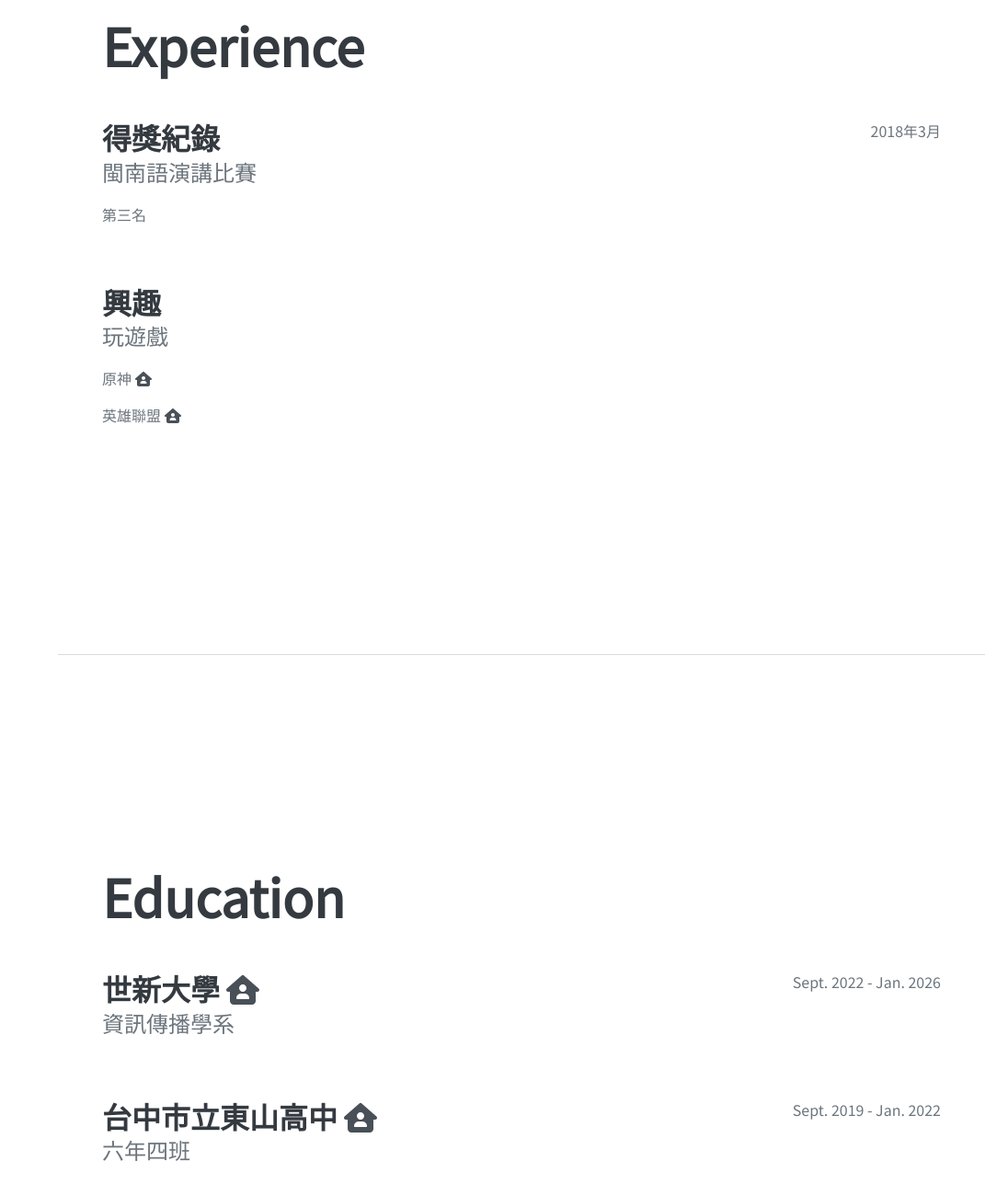
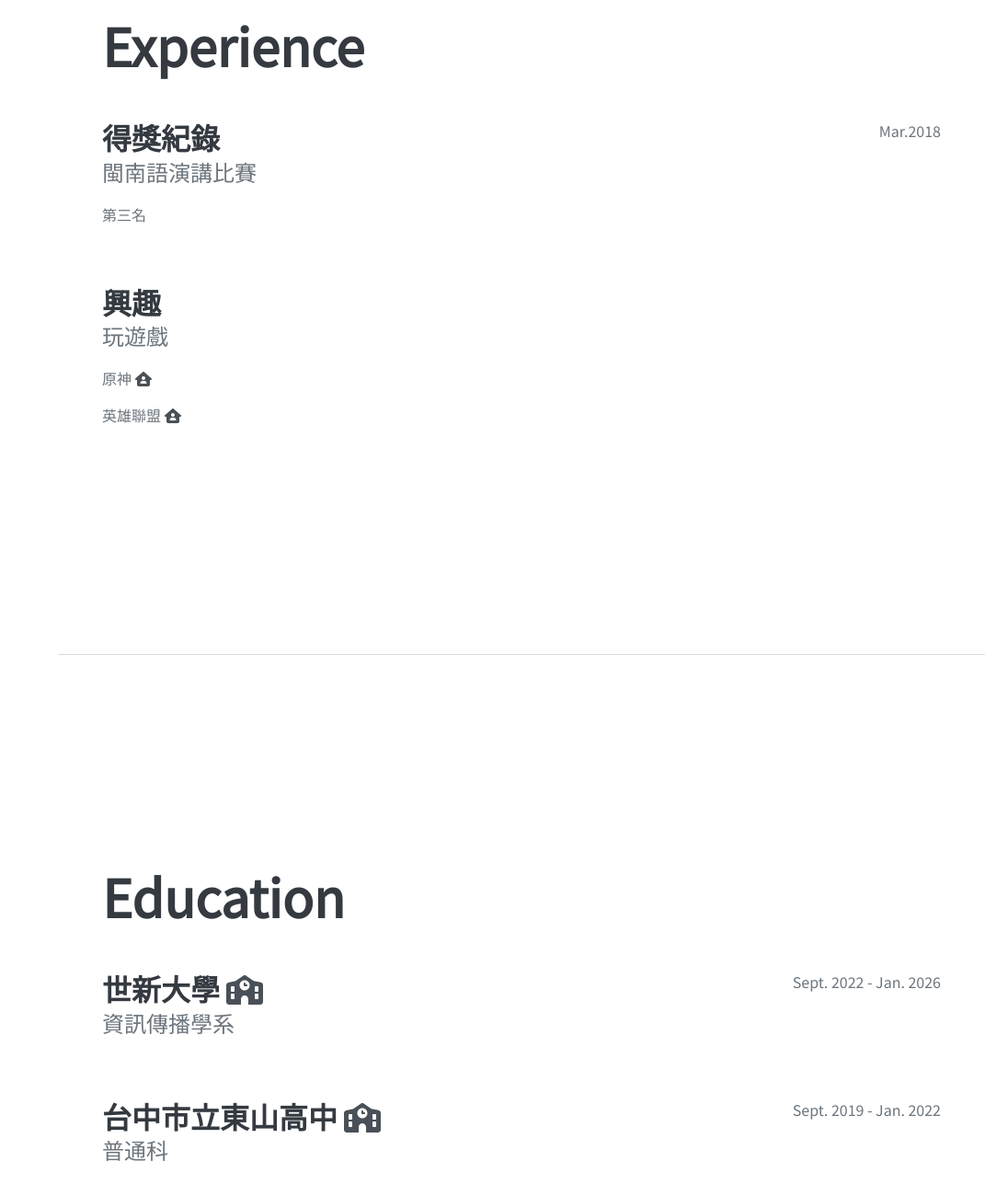
Before and after one commit to zhqautumn0331/zhqautumn0331.github.io, a plain HTML site: page index.html in a window 1280 px wide. Shown: the part 890-2190 px from the top of the page at 92% size, without its empty margins (209-1280 px from the left). Drawn offline with nearby package versions, Linux system fonts and the light colour scheme; a web font is replaced by a local one.

Commit message:
Update index.html

```diff
--- a/index.html
+++ b/index.html
@@ -71,7 +71,7 @@
                             <div class="subheading mb-3">閩南語演講比賽</div>
                             <p>第三名</p>
                         </div>
-                        <div class="flex-shrink-0"><span class="text-primary"></span>2018年3月</div>
+                        <div class="flex-shrink-0"><span class="text-primary"></span>Mar.2018</div>
                     </div>
                     <div class="d-flex flex-column flex-md-row justify-content-between mb-5">
                         <div class="flex-grow-1">
@@ -112,7 +112,7 @@
                     <div class="d-flex flex-column flex-md-row justify-content-between mb-5">
                         <div class="flex-grow-1">
                             <h3 class="mb-0">世新大學
-                                <a class="expedu_icon" href="https://www.shu.edu.tw/"><i class="fa-solid fa-house-user"></i></a>
+                                <a class="expedu_icon" href="https://www.shu.edu.tw/"><i class="fa-solid fa-school"></i></a>
                             </h3>
                             <div class="subheading mb-3">資訊傳播學系</div>
                             <div></div>
@@ -123,9 +123,9 @@
                     <div class="d-flex flex-column flex-md-row justify-content-between">
                         <div class="flex-grow-1">
                             <h3 class="mb-0">台中市立東山高中
-                                <a class="expedu_icon" href="https://w3.tsjh.tc.edu.tw/home"><i class="fa-solid fa-house-user"></i></a>
+                                <a class="expedu_icon" href="https://w3.tsjh.tc.edu.tw/home"><i class="fa-solid fa-school"></i></a>
                             </h3>
-                            <div class="subheading mb-3">六年四班</div>
+                            <div class="subheading mb-3">普通科</div>
                             <p></p>
                         </div>
                         <div class="flex-shrink-0"><span class="text-primary"></span>Sept. 2019 - Jan. 2022</div>
```
